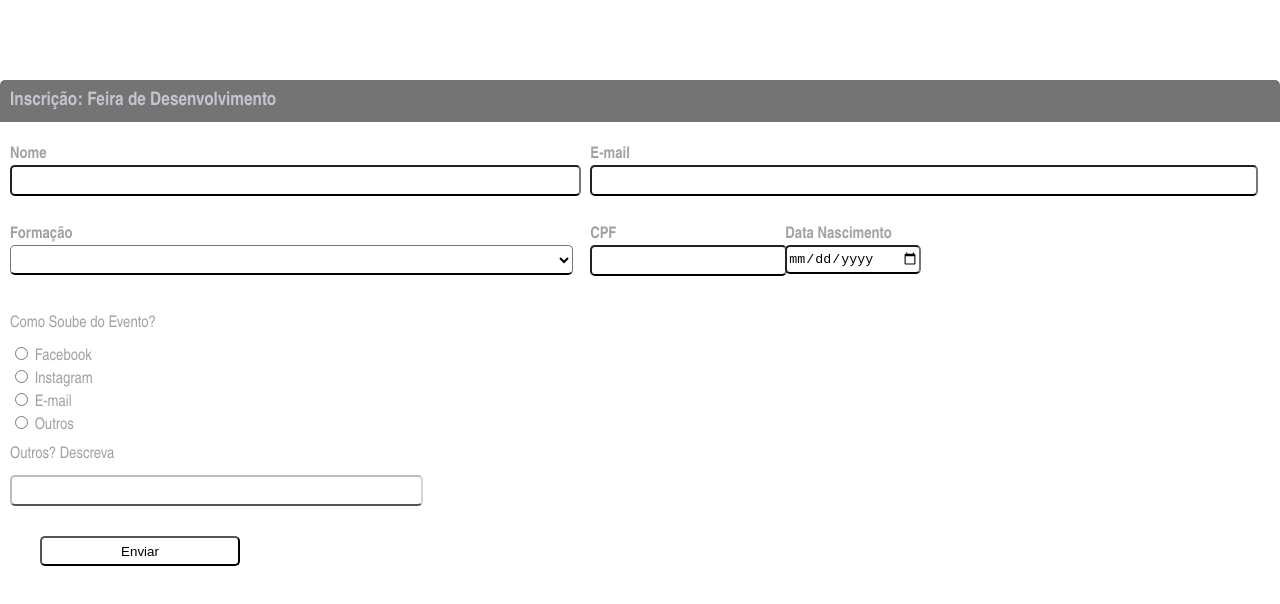
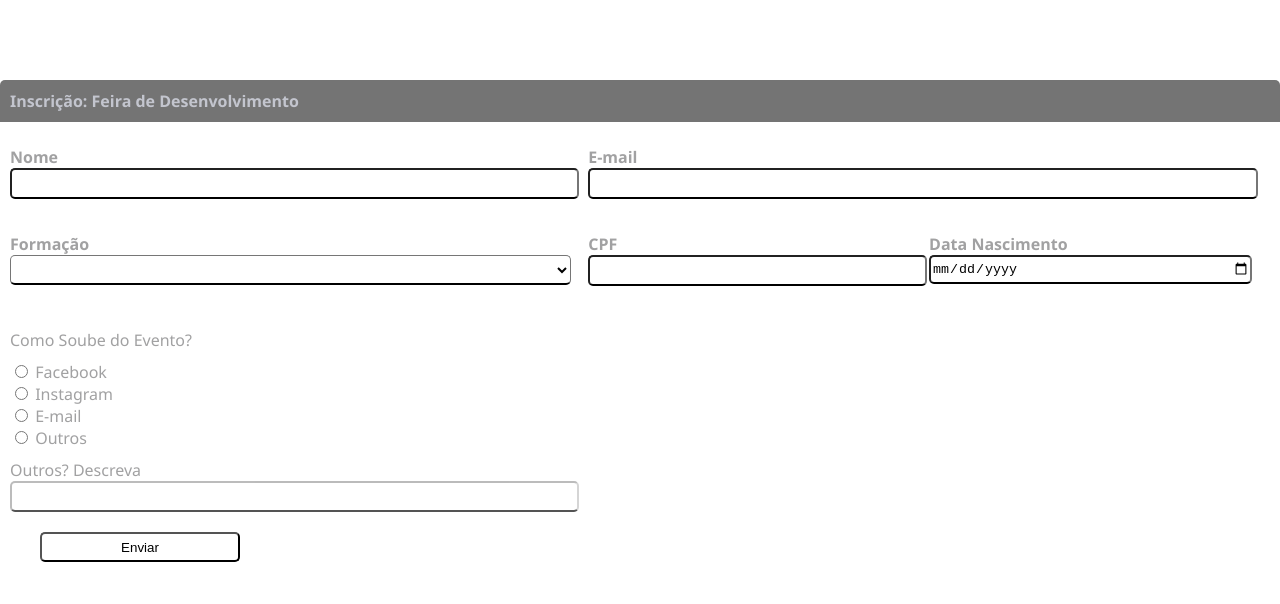
Before and after one commit to Nihagy/formulario, a plain HTML site: page index.html in a window 1280 px wide. Drawn offline with Linux system fonts and the light colour scheme.

Commit message:
finalizar interface

```diff
--- a/css/style.css
+++ b/css/style.css
@@ -1,9 +1,3 @@
-/* input{
-    display: block;
-    width: 300px;
-}
- */
-
 body{
     margin: 0;
     display: grid;
@@ -13,51 +7,15 @@ body{
                             'form' 'form' 'form' 'form';
     grid-template-columns: 25vw 25vw 25vw 25vw;
     grid-template-rows: 10vh 7vh 60vh;
-    font-family:  'Arial Narrow', Arial, sans-serif
+    font-family: 'Segoe UI', Tahoma, Verdana, sans-serif
 }
 
-header{
-    grid-area: nav;
-    grid-column: 1/5;
-    grid-row: 2;
-
-}
-
-header h3{
-    margin: 0;
-    color: #c3c5ce;
-    background-color: #747474;
-    padding: 10px;
-    border-radius: 5px 5px 0px 0px;
-}
-
-form{
-    display: grid;
-    grid-area: form;
-    grid-column: 1/5;
-    grid-row: 3/5;
-    margin: 10px;
-    /* grid-template-columns: repeat(4, 1fr); */
-}
-form div{
-
-    /* margin: 10px; */
-}
-
-form div{
-    display: block;
-    margin-bottom: 10px;
-}
-
-#ipt_boder{
+#btn_enviar{
+    margin: 10px 0px 0px 30px;
+    height: 30px;
+    width: 200px;
     border-radius: 5px;
-    border-bottom: 2px solid;
-    height: 25px;
     background-color: white;
-}
-
-select#ipt_boder.form_formacao{
-    height: 30px
 }
 
 #form_cl1{
@@ -72,14 +30,9 @@ select#ipt_boder.form_formacao{
     grid-column: 3/5;
 }
 
-.coluna2_linha1{
-    display: flex;
+#form_c1l2 div{
+    margin-bottom: 10px;
 }
-
-/* .coluna2_linha1.calendario{
-    padding: 200px;
-} */
-
 
 #form_cl2 input{
     width: 97%;
@@ -89,29 +42,77 @@ select#ipt_boder.form_formacao{
     width: 97%;
 }
 
-
 .coluna2_linha1 input{
     margin-right: 10px;
     grid-column: 1/4;
 }
 
-.outros{
-    width: 100%;
-    margin-top: 10px;
+.coluna2_linha1{
+    display: flex;
+}
+
+.coluna2_linha1 div{
+    width: 50%;
+}
+
+#ipt_boder{
+    border-radius: 5px;
+    border-bottom: 2px solid;
+    height: 25px;
+    background-color: white;
+}
+
+.sobre_evento{
+    grid-column: 1/3;
+}
+
+.sobre_evento .outra_opcao{
+    width: 97%;
+}
+
+
+
+
+div.calendario{
+    width: 48%;
+}
+
+form{
+    display: grid;
+    grid-area: form;
+    grid-column: 1/5;
+    grid-row: 3/5;
+    margin: 10px;
+
+}
+
+
+form div{
+    display: block;
+    margin-bottom: 10px;
+}
+
+
+header{
+    grid-area: nav;
+    grid-column: 1/5;
+    grid-row: 2;
+    font-size: 10pt;
+}
+
+header h3{
+    font-size: 12pt;
+    margin: 0;
+    color: #c3c5ce;
+    background-color: #747474;
+    padding: 10px;
+    border-radius: 5px 5px 0px 0px;
 }
 
 label{
     color: #a1a1a2;
 }
 
-#btn_enviar{
-    margin: 20px 0px 0px 30px;
-    height: 30px;
-    width: 200px;
-    border-radius: 5px;
-    background-color: white;
+select#ipt_boder.form_formacao{
+    height: 30px
 }
-
-#form_c1l2 div{
-    margin-bottom: 10px;
-}
--- a/index.html
+++ b/index.html
@@ -43,11 +43,11 @@
         <div class="coluna2_linha1" id="form_cl2">
             <div class="cpf_documento">
                 <label for="">CPF</label><br>
-                <input id="ipt_boder" type="number" name="" id="" required>
+                <input class="cpf" id="ipt_boder" type="text" name="" id="" required>
             </div>
             <div class="calendario">
                 <label for="">Data Nascimento</label><br>
-                <input id="ipt_boder" class="" type="date" name="datanasc"  required>
+                <input id="ipt_boder" class="" type="date" name="datanasc" >
             </div>
         </div>
 
@@ -55,6 +55,7 @@
             <div>
                 <label for="">Como Soube do Evento?</label><br>
             </div>
+
             <div>
                 <input type="radio" name="tevent" id="cface">
                 <label for="cface">Facebook</label><br>
@@ -62,15 +63,15 @@
                 <label for="cinsta">Instagram</label><br>
                 <input type="radio" name="tevent" id="cemail">
                 <label for="cemail">E-mail</label><br>
-                <input type="radio" name="tevent" id="coutros">
+                <input class="inp_outros" type="radio" name="tevent" id="coutros" value="sele_outros">
                 <label for="coutros">Outros</label><br>
             </div>
-            <div>
+            <div class="camp_outros" >
                 <label for="">Outros? Descreva</label><br>
-                <input id="ipt_boder" class="outros" type="text" for="coutros" disabled>
+                <input class="outra_opcao" id="ipt_boder" class="outros" type="text" for="coutros"  disabled>
             </div>
             <div>
-                <input id="btn_enviar" type="button" value="Enviar">
+                <input id="btn_enviar" type="button" value="Enviar" >
             </div>
         </div>
 
--- a/script/script.js
+++ b/script/script.js
@@ -0,0 +1,39 @@
+// let outros = document.querySelector(".inp_outros");
+// let ativar = document.querySelector(".camp_outros");
+// let selecionar = document.querySelector(".sobre_evento")
+
+
+// function mostrarCampo(){
+//     if(camp_outros.input.disabled("desbilitado")){
+//         camp_outros.input.remove("desabilitado");
+//     }else{
+//         camp_outros.input.add("visivel")
+//     }
+//     camp_outros.toggle("reload")
+// }
+
+
+
+
+var input= document.querySelector('.outra_opcao');
+var radio= document.querySelector('.inp_outros');
+
+
+function ativaCampo() {
+
+
+    if (radio.checked == false)
+    {
+       input.disabled = disabled;
+    }
+    else if (radio.checked == true)
+    {
+       input.disabled = readonly;
+    }
+   }
+
+// function mostrarMenu(){
+
+//     nav.classList.toggle("visivel");
+//     menuHamburguer.classList.toggle("ativo");
+// }
```
